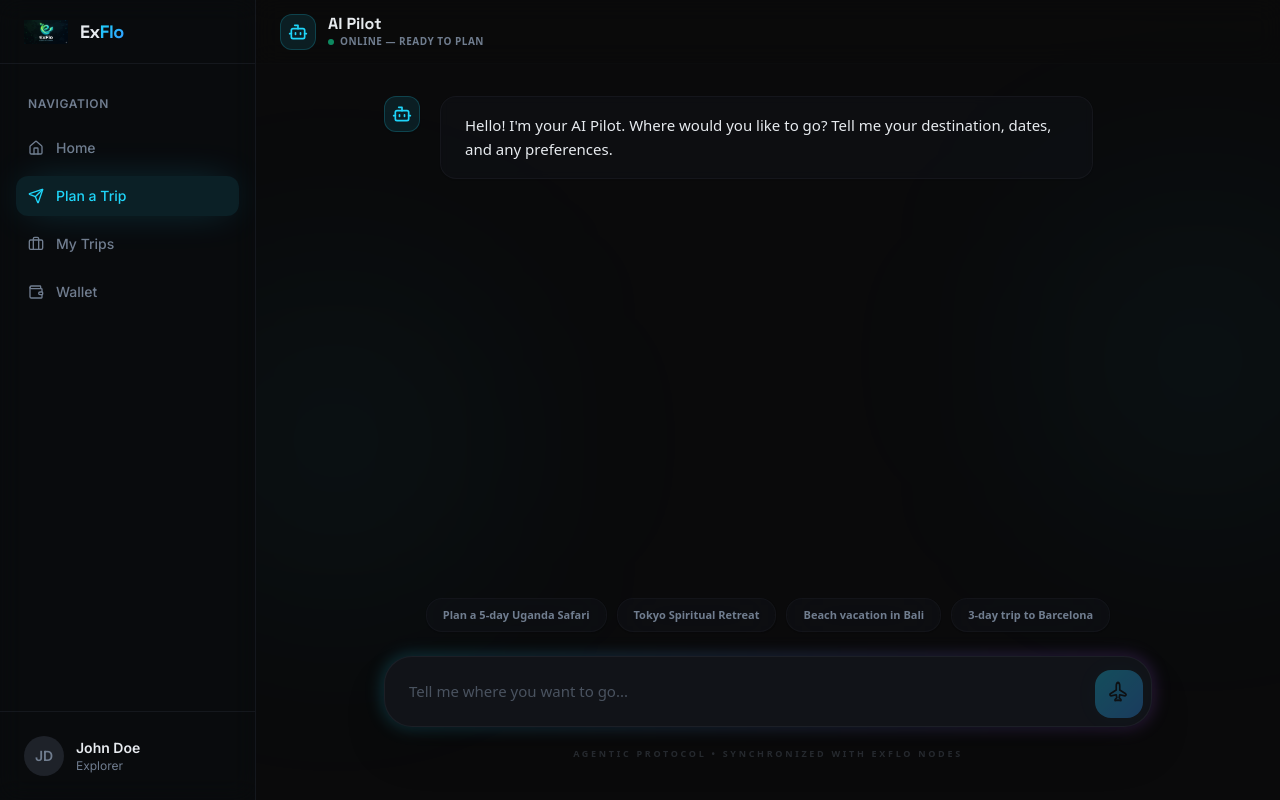
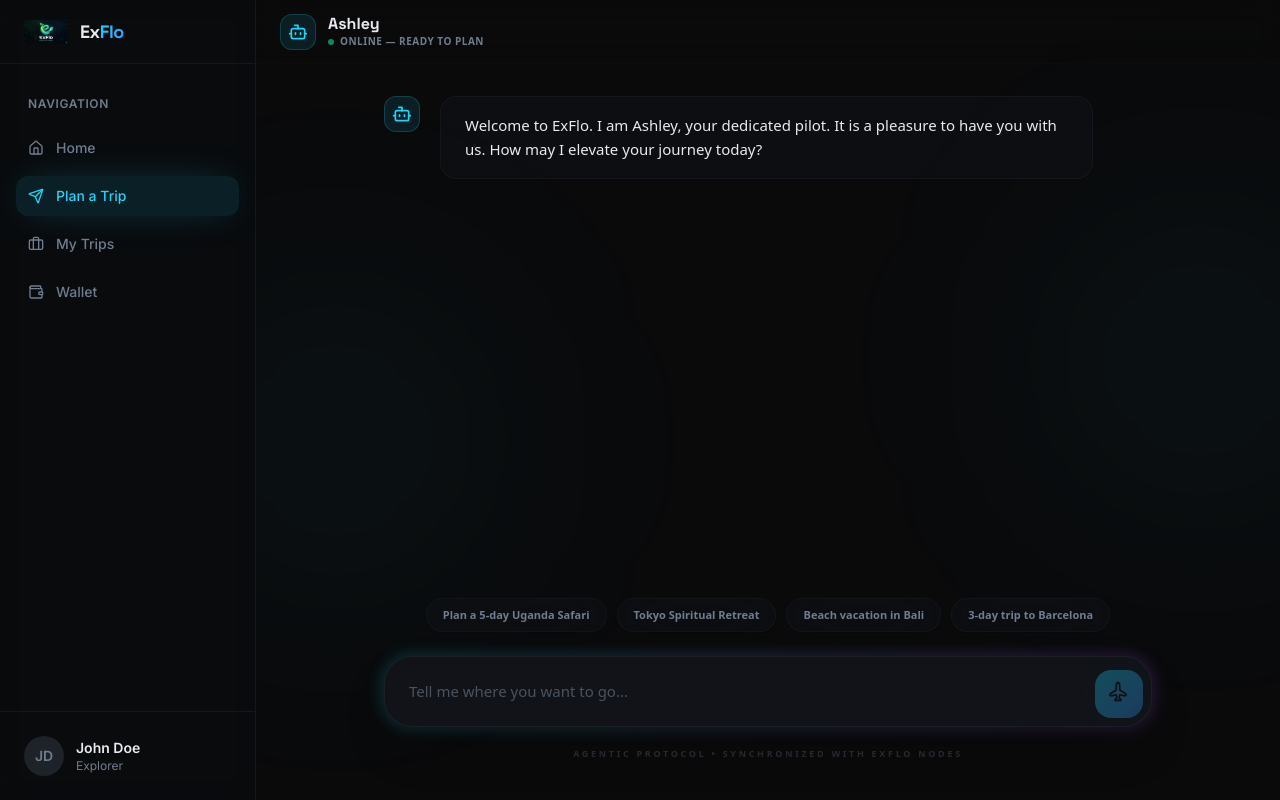
Before and after one commit to EGABO-TECH/ExFlo, a React (Vite) app: page /ExFlo/plan in a window 1280 px wide. Built offline with nearby package versions, Linux system fonts and the light colour scheme; the HTML template or start-up script is replaced by a standard one.

Commit message:
ui: update AI Pilot identity to Ashley and apply hospitality phrasing

```diff
--- a/src/pages/Plan.tsx
+++ b/src/pages/Plan.tsx
@@ -104,7 +104,7 @@ export default function Plan() {
   const [messages, setMessages] = useState<Message[]>([
     {
       role: "assistant",
-      content: "Hello! I'm your AI Pilot. Where would you like to go? Tell me your destination, dates, and any preferences.",
+      content: "Welcome to ExFlo. I am Ashley, your dedicated pilot. It is a pleasure to have you with us. How may I elevate your journey today?",
     },
   ]);
   const [input, setInput] = useState("");
@@ -161,8 +161,8 @@ export default function Plan() {
       setIsTyping(false);
 
       const response1 = isUganda
-        ? `SkyFlow Agent initializing Uganda Protocol. Scanning Entebbe International (EBB) flight corridor and StayBot verifying Serena Hotel suites for ${destination}...`
-        : `Agentic Cluster initializing. Global orchestration layer scanning multi-modal logistics for ${destination}...`;
+        ? `I am currently orchestrating the finer details of your Uganda Protocol. Scanning Entebbe International (EBB) flight corridor and StayBot verifying Serena Hotel suites for ${destination}...`
+        : `I am currently orchestrating the finer details of your itinerary. Global orchestration layer scanning multi-modal logistics for ${destination}...`;
 
       setMessages((prev) => [...prev, { role: "assistant", content: response1, isStreaming: true }]);
 
@@ -191,7 +191,7 @@ export default function Plan() {
             })
         };
 
-        const response2 = `Great choice! I've crafted a complete Flow for your trip to ${destination}. Here's your itinerary:`;
+        const response2 = `It would be my pleasure to arrange that for you. I've curated a complete Flow for your trip to ${destination}. Here's your optimized itinerary:`;
 
         const roadmap = !isUganda ? [
             { type: 'flight', title: `${destination} Route`, details: 'Optimized flight path found with zero-friction connections.', agent: 'SKYFLOW' },
@@ -228,7 +228,7 @@ export default function Plan() {
             <Bot className="h-5 w-5 text-primary" />
           </div>
           <div>
-            <h1 className="font-display font-bold text-foreground leading-tight">AI Pilot</h1>
+            <h1 className="font-display font-bold text-foreground leading-tight">Ashley</h1>
             <p className="flex items-center gap-1.5 text-[10px] font-semibold text-muted-foreground uppercase tracking-wider">
               <span className="h-1.5 w-1.5 rounded-full bg-emerald-500 animate-pulse" />
               Online — Ready to plan
@@ -257,7 +257,7 @@ export default function Plan() {
                 <div className="rounded-2xl px-6 py-4 bg-card/30 text-muted-foreground border border-border/40 backdrop-blur-sm flex flex-col gap-1.5 items-start min-w-[140px]">
                     <div className="flex items-center gap-2">
                     <Sparkles className="h-3.5 w-3.5 text-primary animate-pulse" />
-                    <span className="text-[11px] font-bold uppercase tracking-wider text-primary/80">Pilot Orchestrating</span>
+                    <span className="text-[11px] font-bold uppercase tracking-wider text-primary/80">Ashley Orchestrating</span>
                     </div>
                     <div className="flex gap-2.5 mt-2">
                     <div className="w-1.5 h-1.5 bg-primary/40 rounded-full animate-bounce [animation-delay:-0.3s]" />
```
